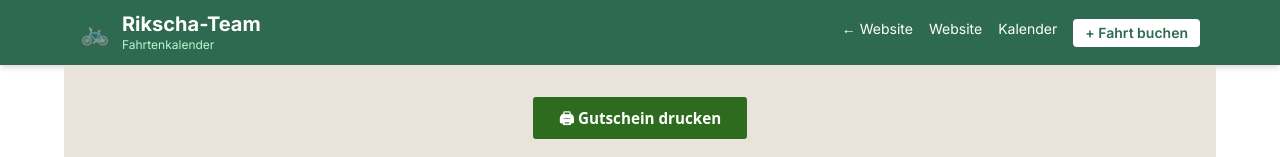
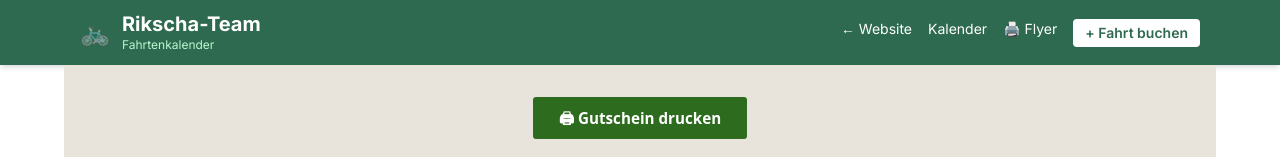
Before and after one commit to WF62/rikscha, a Next.js app: page /gutschein in a window 1280 px wide. Shown: the top 157 px of the page. Built offline with nearby package versions, Linux system fonts and the light colour scheme.

Commit message:
App-Nav: Link zum Flyer-Editor hinzugefügt
Co-Authored-By: Claude Sonnet 4.6 <noreply@anthropic.com>
Claude-Session: https://claude.ai/code/session_015MmKphCGtJRYZ7pChrrPod

```diff
--- a/src/app/(app)/layout.tsx
+++ b/src/app/(app)/layout.tsx
@@ -12,8 +12,8 @@ export default function AppLayout({ children }: { children: React.ReactNode }) {
           </div>
           <nav className="flex gap-4 text-sm">
             <a href="/" className="hover:text-green-200 transition-colors">← Website</a>
-            <a href="/" className="hover:text-green-200 transition-colors">Website</a>
             <a href="/kalender" className="hover:text-green-200 transition-colors">Kalender</a>
+            <a href="/flyer-editor" className="hover:text-green-200 transition-colors">🖨️ Flyer</a>
             <a href="/buchen" className="bg-white text-rikscha-green font-semibold px-3 py-1 rounded hover:bg-green-50 transition-colors">+ Fahrt buchen</a>
           </nav>
         </div>
```
